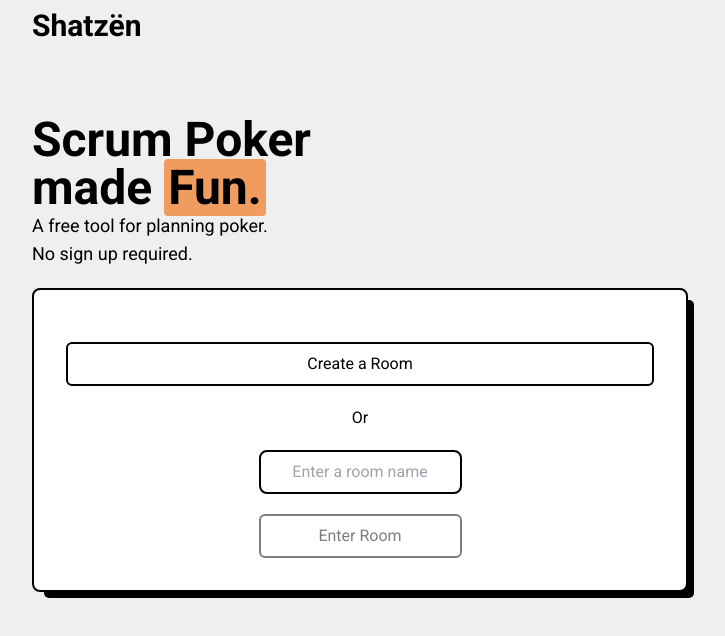
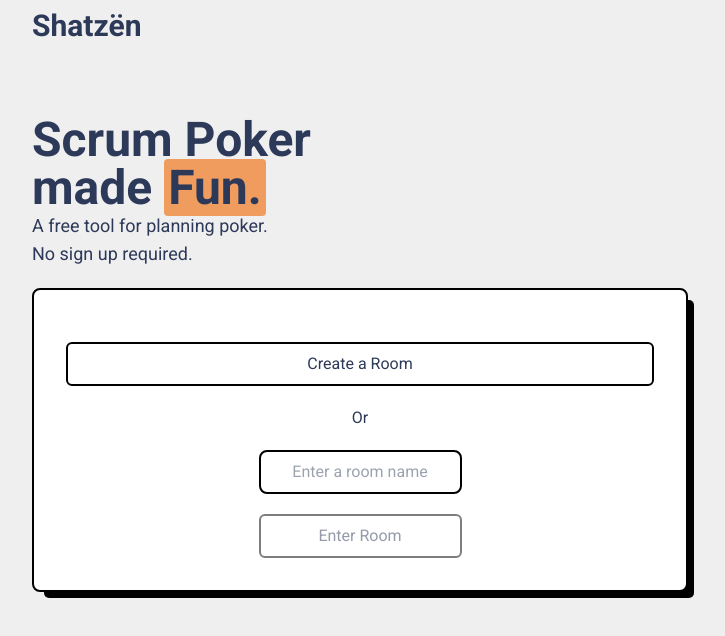
Before and after one commit to JKaram/Shatzen, a Next.js app in the folder apps/web/: page / in a window 1280 px wide. Shown: the top 636 px of the page, without its empty margins (280-1005 px from the left). Built offline with nearby package versions, Linux system fonts and the light colour scheme.

Commit message:
chore: add primary colour

```diff
--- a/apps/web/components/PageLayout.tsx
+++ b/apps/web/components/PageLayout.tsx
@@ -12,7 +12,7 @@ export default function PageLayout({ children, className = undefined }: Props) {
   return (
     <div
       className={classNames(
-        "max-w-md min-h-screen m-auto overflow-hidden transition-all md:max-w-lg lg:max-w-xl xl:max-w-2xl 2xl:max-w-3xl"
+        "max-w-md text-primary min-h-screen m-auto overflow-hidden transition-all md:max-w-lg lg:max-w-xl xl:max-w-2xl 2xl:max-w-3xl"
       )}
     >
       <Nav />
--- a/apps/web/tailwind.config.js
+++ b/apps/web/tailwind.config.js
@@ -5,6 +5,9 @@ module.exports = {
   ],
   theme: {
     extend: {
+      colors: {
+        primary: "#2D3958",
+      },
       boxShadow: {
         base: "9px 9px 0px -3px rgba(0,0,0,1)",
         inset: "-5px 6px 0px -3px rgba(0,0,0,.2) inset",
```
